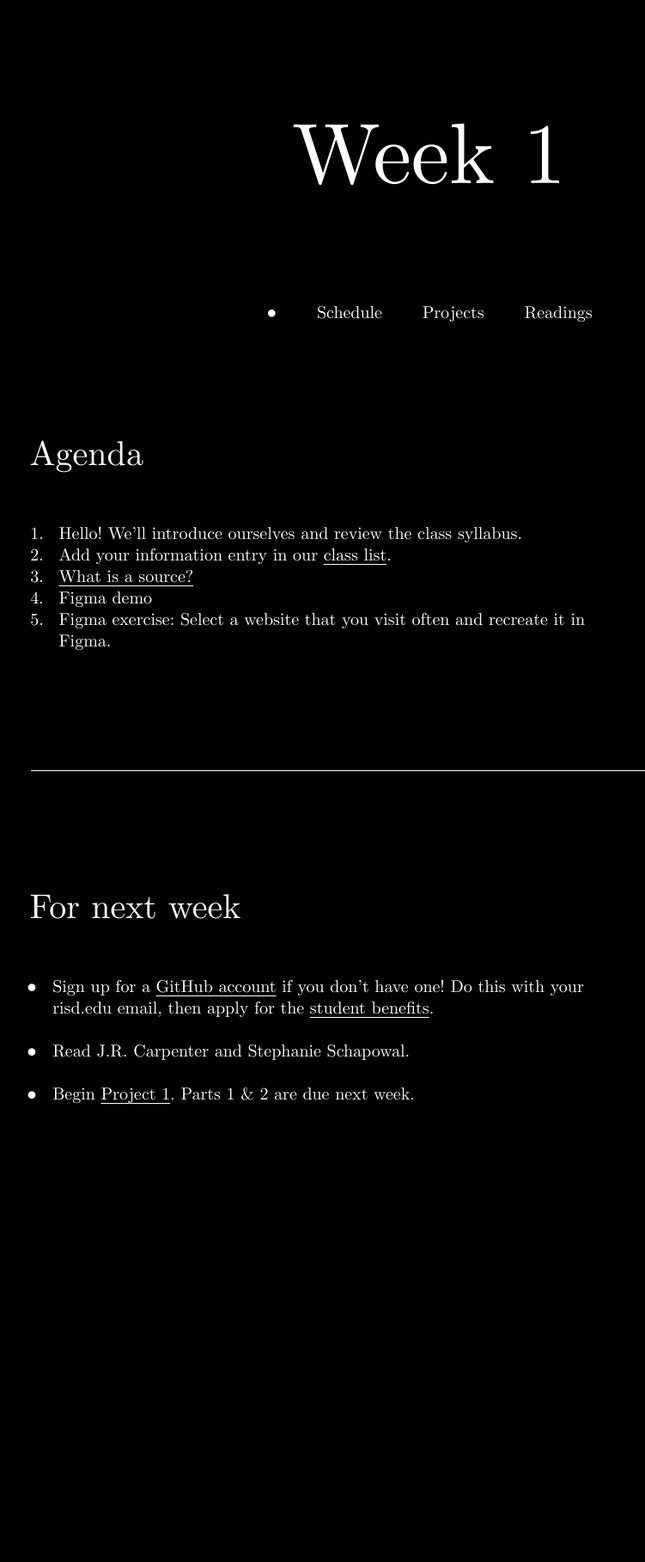
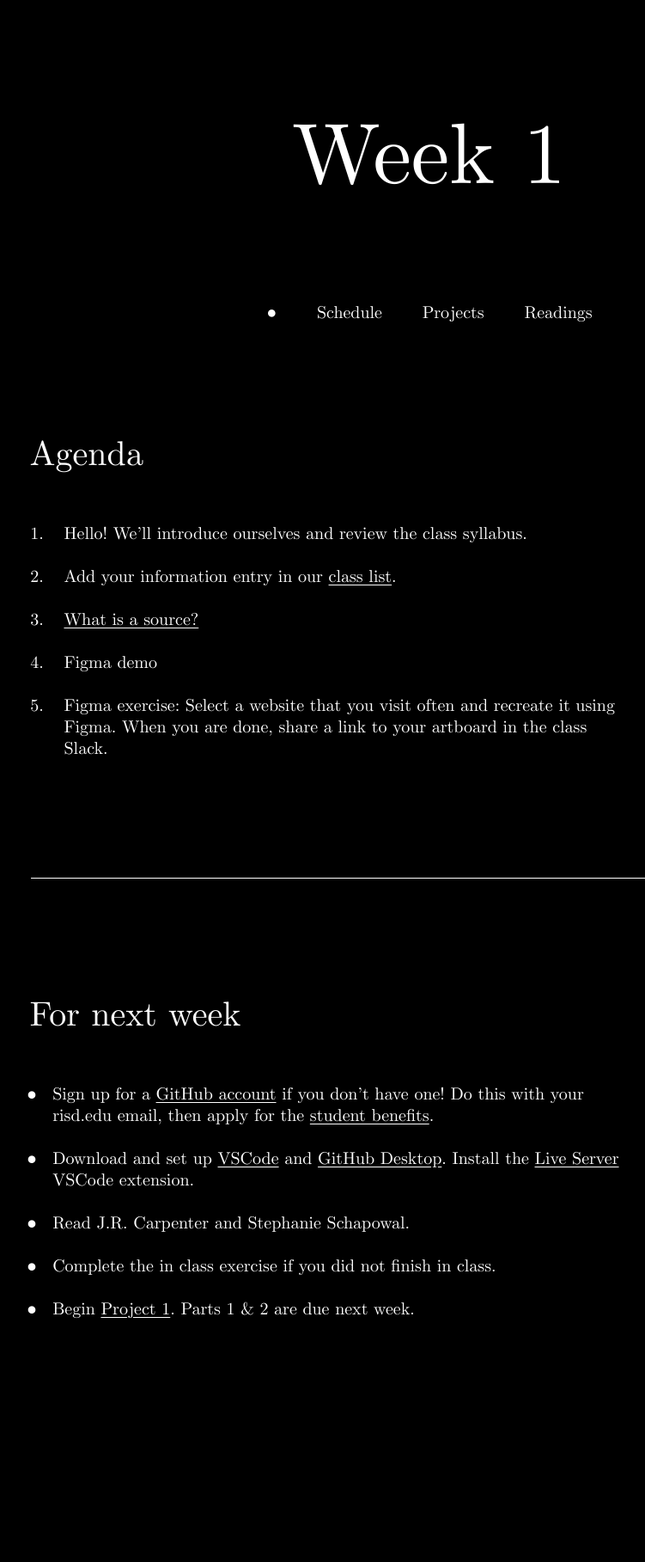
Before and after one commit to eli8527/source-f22, a Jekyll site: the page built from week/1.md, in a window 1280 px wide. Shown: the whole page at 86% size, without its empty margins (140-891 px from the left). Built offline with Jekyll 4.4.1, drawn with Linux system fonts in a browser that asks for light colours; before the commit the page ends 1567 px from its top, so only the background shows below that.

Commit message:
add participants, update underlines, and clean up w1

```diff
--- a/_data/participants.yml
+++ b/_data/participants.yml
@@ -7,6 +7,8 @@
 - name: Lydia Chodosh
   url: #
 - name: Gabriel Drozdov
+  url: #
+- name: Harshal Duddalwar
   url: #
 - name: Mina Kim
   url: #
--- a/assets/styles/_fonts.scss
+++ b/assets/styles/_fonts.scss
@@ -250,7 +250,7 @@
 	--typography--inset--right: -0.028;
 
 	--typography--underline:         0.031; // Serif height.
-	--typography--underline--shift: -0.178;
+	--typography--underline--shift: -0.132;
 	--typography--underline--skip:   0.081;
 }
 
@@ -262,8 +262,8 @@
 	--typography--inset--left:  -0.040;
 	--typography--inset--right: -0.032;
 
-	--typography--underline:         0.031;
-	--typography--underline--shift: -0.178;
+	--typography--underline:         0.047;
+	--typography--underline--shift: -0.100;
 	--typography--underline--skip:   0.118;
 }
 
--- a/assets/styles/common.scss
+++ b/assets/styles/common.scss
@@ -28,7 +28,7 @@
 	--typography--size--h4:   calc(var(--typography--size) * 1.2); // Really only in syllabus.
 	--typography--size--base: var(--typography--size); // For resets.
 
-	--margin:           2.4rem;
+	--margin:           1.8rem;
 	--margin--vertical: var(--margin);
 
 	--margin--vertical--2: calc(var(--margin--vertical) * 2);
@@ -80,7 +80,7 @@
 		--typography--size--h1: calc(var(--typography--size) * 5);
 		--typography--size--h2: calc(var(--typography--size) * 2);
 
-		--margin: 3.6rem;
+		--margin: 2.8rem;
 
 		--divider--width--h1: 0.4rem;
 
--- a/week/1.md
+++ b/week/1.md
@@ -9,10 +9,14 @@ active: true
 ## Agenda
 
 1. Hello! We’ll introduce ourselves and review the class syllabus.
+
 2. Add your information entry in our [class list](https://docs.google.com/document/d/1fnoDl-1jW7yyZaBSYvlB_oWZPTevQZx-4qqBZINr0Y0/edit?usp=sharing).
+
 3. [What is a source?](https://docs.google.com/presentation/d/1GqcmW08hLCvFXDOClOcydrLz0cbTza7ZP9a-tQTXY7A/edit?usp=sharing)
+
 4. Figma demo
-5. Figma exercise: Select a website that you visit often and recreate it in Figma.
+
+5. Figma exercise: Select a website that you visit often and recreate it using Figma. When you are done, share a link to your artboard in the class Slack.
 
 
 
@@ -27,6 +31,10 @@ active: true
 
 * Sign up for a [GitHub account](https://github.com/signup) if you don’t have one! Do this with your `risd.edu` email, then apply for the [student benefits](https://education.github.com/discount_requests/student_application).
 
+* Download and set up [VSCode](https://code.visualstudio.com/) and [GitHub Desktop](https://desktop.github.com/). Install the [Live Server](https://marketplace.visualstudio.com/items?itemName=ritwickdey.LiveServer) VSCode extension.
+
 * Read J.R. Carpenter and Stephanie Schapowal.
 
+* Complete the in class exercise if you did not finish in class.
+
 * Begin [Project 1](/projects/#project-1-world-as-source). Parts 1 & 2 are due next week.
```
Also changed, not shown: readings.md (+8 -0 lines).
